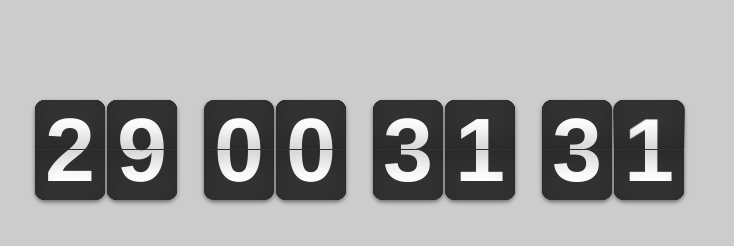
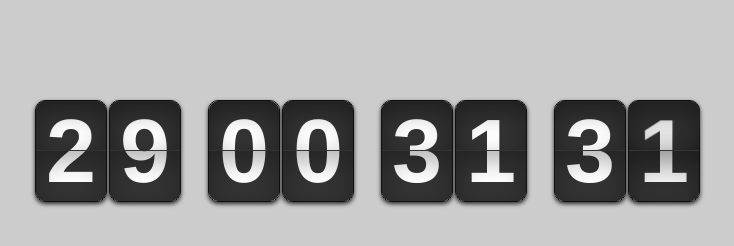
Before and after one commit to andrewjtait/flipTimer, a plain HTML site: page demo.html in a window 1280 px wide. Shown: the whole page, without its empty margins (270-1004 px from the left). Drawn offline with nearby package versions, Linux system fonts and the light colour scheme.

Commit message:
Updated CSS/Sass

```diff
--- a/sass/flipTimer.scss
+++ b/sass/flipTimer.scss
@@ -50,6 +50,12 @@ $animSpeed: 0.3s;
   line-height: $height;
   height: $height;
 
+  .seperator {
+    vertical-align: top;
+    margin: 0 -20px;
+    display: inline;
+  }
+
   .seconds,
   .minutes,
   .hours,
@@ -60,7 +66,8 @@ $animSpeed: 0.3s;
 
   .digit-set {
     border-radius: 10px;
-    box-shadow: 0 2px 4px rgba(0,0,0,0.5);
+    box-shadow: 0 2px 4px rgba(0,0,0,0.8);
+    border: 1px solid #111111;
     width: $height * 0.7;
     height: 100%;
     display: inline-block;
@@ -79,7 +86,8 @@ $animSpeed: 0.3s;
       height: 50%;
       padding: 0 10px;
 
-      &.digit-top {
+      &.digit-top,
+      &.shadow-top {
         background-color: #333;
         border-bottom: 1px solid #333;
         box-sizing: border-box;
@@ -89,7 +97,7 @@ $animSpeed: 0.3s;
 
         &:before {
           content: "";
-          box-shadow: inset 0 -10px 25px rgba(0,0,0,0.2);
+          box-shadow: inset 0 10px 25px rgba(0,0,0,0.4);
           height: 100%;
           width: 100%;
           position: absolute;
@@ -98,7 +106,15 @@ $animSpeed: 0.3s;
         }
       }
 
-      &.digit-bottom {
+      &.shadow-top {
+        background: -webkit-gradient(linear, 0% 0%, 0% 100%, from(rgba(0,0,0,0)), to(#000));
+        width: 70px;
+        opacity: 0;
+        -webkit-transition: opacity $animSpeed ease-in;
+      }
+
+      &.digit-bottom,
+      &.shadow-bottom {
         background-color: #333;
         bottom: 0;
         z-index:0;
@@ -111,7 +127,7 @@ $animSpeed: 0.3s;
 
         &:before {
           content: "";
-          box-shadow: inset 0 10px 25px rgba(0,0,0,0.2);
+          box-shadow: inset 0 10px 25px rgba(0,0,0,0.3);
           border-radius: 0 0 10px 10px;
           height: 100%;
           width: 100%;
@@ -120,10 +136,19 @@ $animSpeed: 0.3s;
           top: 0;
         }
       }
+
+      &.shadow-bottom {
+        background: -webkit-gradient(linear, 0% 0%, 0% 100%, from(#000), to(rgba(0,0,0,0)));
+        width: $height / 2;
+        opacity: 0;
+        -webkit-transition: opacity $animSpeed ease-in;
+      }
     }
 
     &.previous {
-      .digit-top {
+      .digit-top,
+      .shadow-top {
+        opacity: 1;
         z-index: 2;
         -webkit-transform-origin: 50% 100%;
         -webkit-animation: flipTop $animSpeed ease-in both;
@@ -136,8 +161,10 @@ $animSpeed: 0.3s;
 
       }
 
-      .digit-bottom {
+      .digit-bottom,
+      .shadow-bottom {
         z-index: 1;
+        opacity: 1;
       }
     }
 
```
Also changed, not shown: css/flipTimer.css, js/jquery.flipTimer.js.
